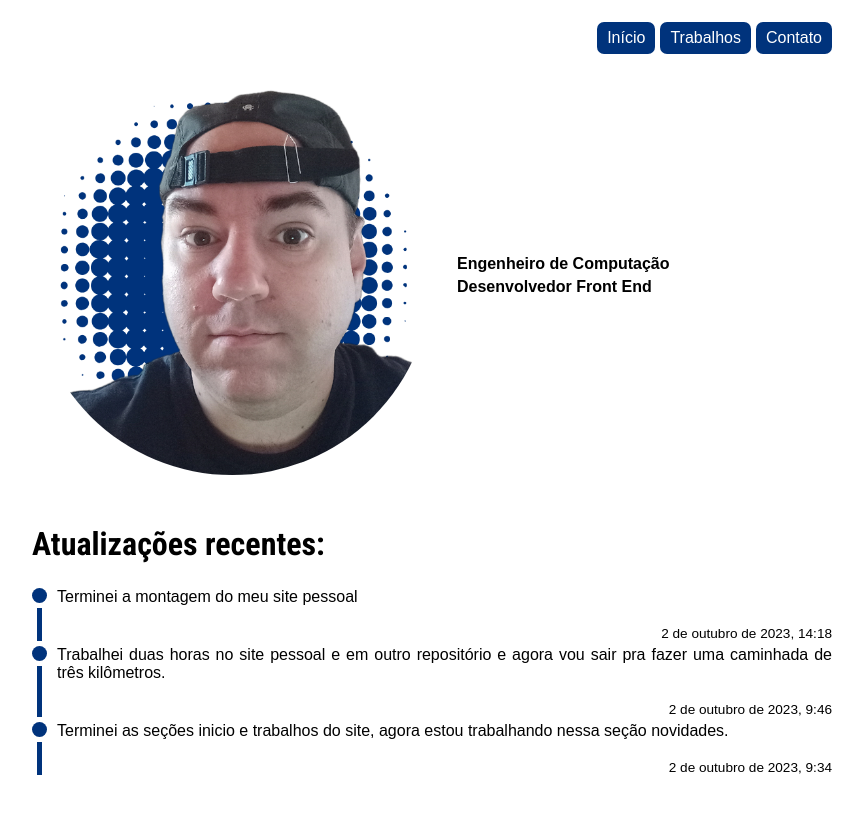
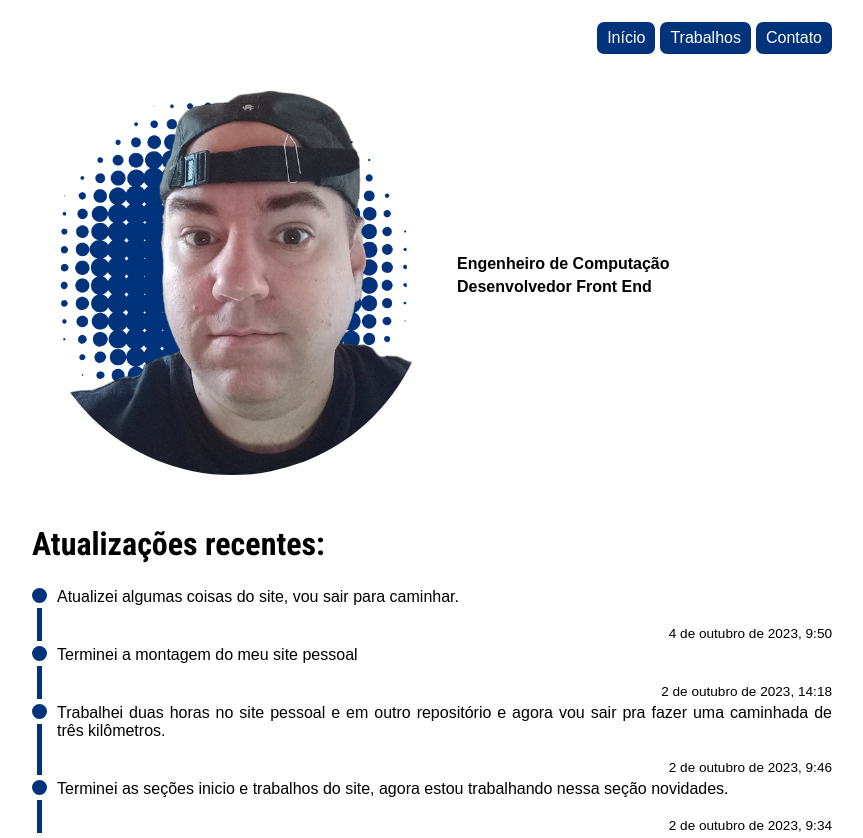
Before and after one commit to defren-gabriel/site, a plain HTML site: page index.html in a window 1280 px wide. Shown: the whole page, without its empty margins (208-1071 px from the left). Before the commit the page ends 800 px from the top, so only its background shows below. Drawn offline with Linux system fonts and the light colour scheme; a web font is replaced by a local one.

Commit message:
atualização de feed

```diff
--- a/index.html
+++ b/index.html
@@ -63,10 +63,23 @@
                 <time class="texto" datetime="2023-10-02T09:34:00">2 de outubro de 2023, 9:34</time>
             </div>
         </div>
-    </div>  -->
+    </div>
+    -->
 
 
     <h1 class="titulo">Atualizações recentes:</h1>
+    <div class='progresso'>
+        <div class='progresso-imgs'>
+            <div class="bola"></div>
+            <div class="barra"></div>
+        </div>
+        <div class='progresso-info'>
+            <span class='texto'>Atualizei algumas coisas do site, vou sair para caminhar.</span>
+            <div>
+                <time class="texto" datetime="2023-10-02T09:50:00">4 de outubro de 2023, 9:50</time>
+            </div>
+        </div>
+    </div>
     <div class='progresso'>
         <div class='progresso-imgs'>
             <div class="bola"></div>
```
